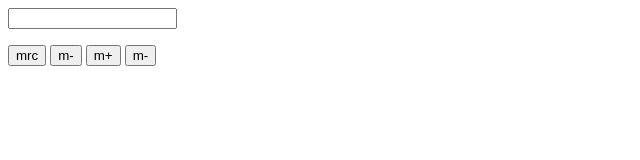
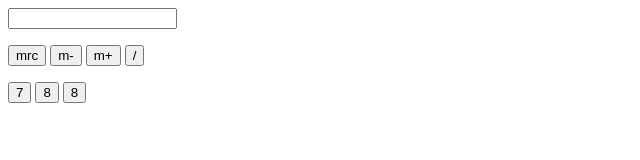
Before and after one commit to achow123/Calculator, a plain HTML site: page index.html in a window 1280 px wide. Shown: the whole page, without its empty margins (0-640 px from the left). Drawn offline with Linux system fonts and the light colour scheme.

Commit message:
initial commit

```diff
--- a/index.html
+++ b/index.html
@@ -18,7 +18,12 @@
 				<input type= "button" class="button function" value= "mrc" onClick="alert('Not yet implemented')">
 				<input type= "button" class="button function" value= "m-" onClick="alert('Not yet implemented')">
 				<input type= "button" class="button function" value= "m+" onClick="alert('Not yet implemented')">
-				<input type= "button" class="button operator" value= "m-" onClick="alert('Not yet implemented')">
+				<input type= "button" class="button operator" value= "/" onClick="v('/')">
+				</p>
+				<p>
+					<input type= "button" class="button number" value= "7" onClick="v('7')">
+					<input type= "button" class="button number" value= "8" onClick="v('8')">
+					<input type= "button" class="button number" value= "8" onClick="v('8')">
 
 
 
```
